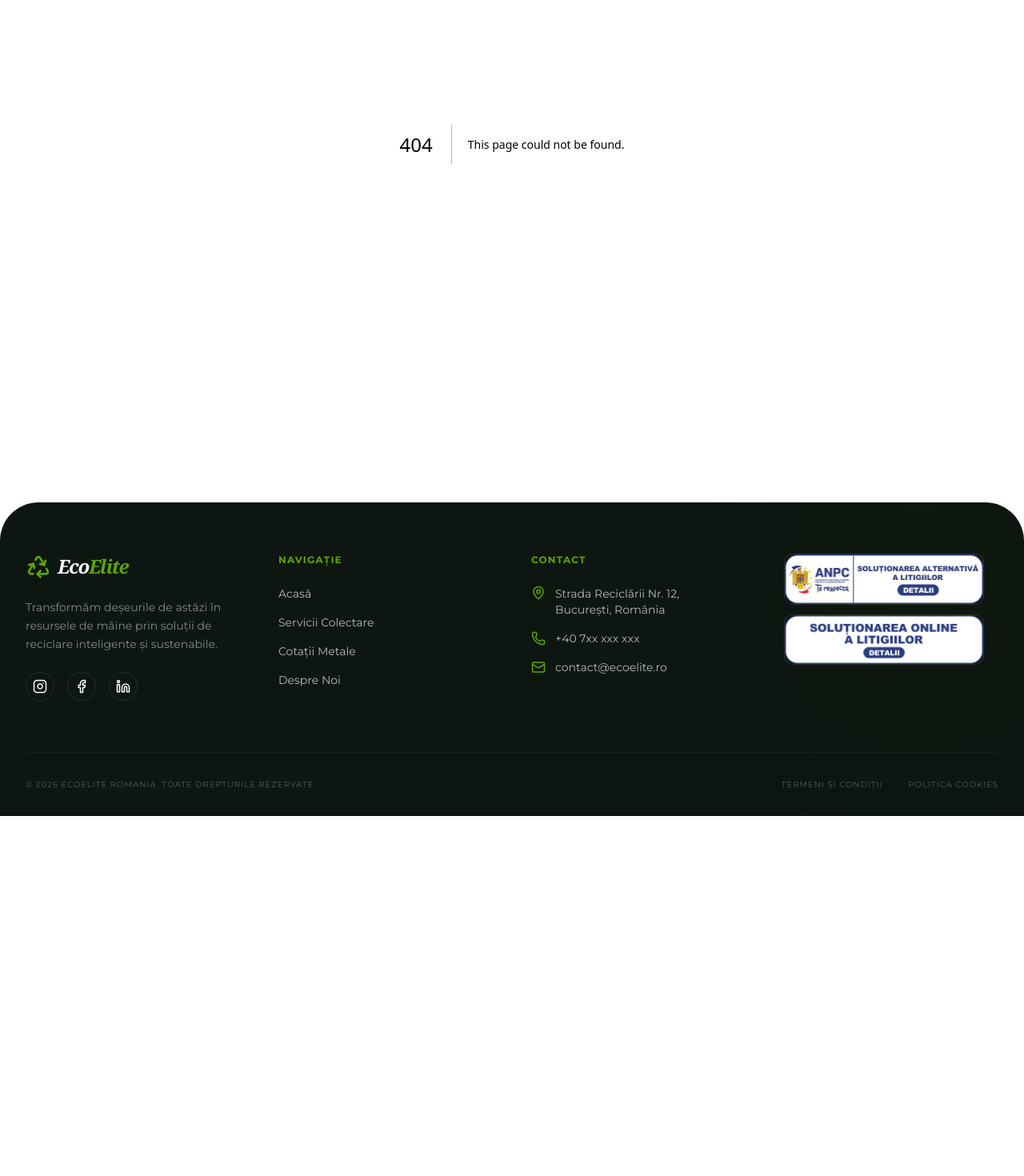
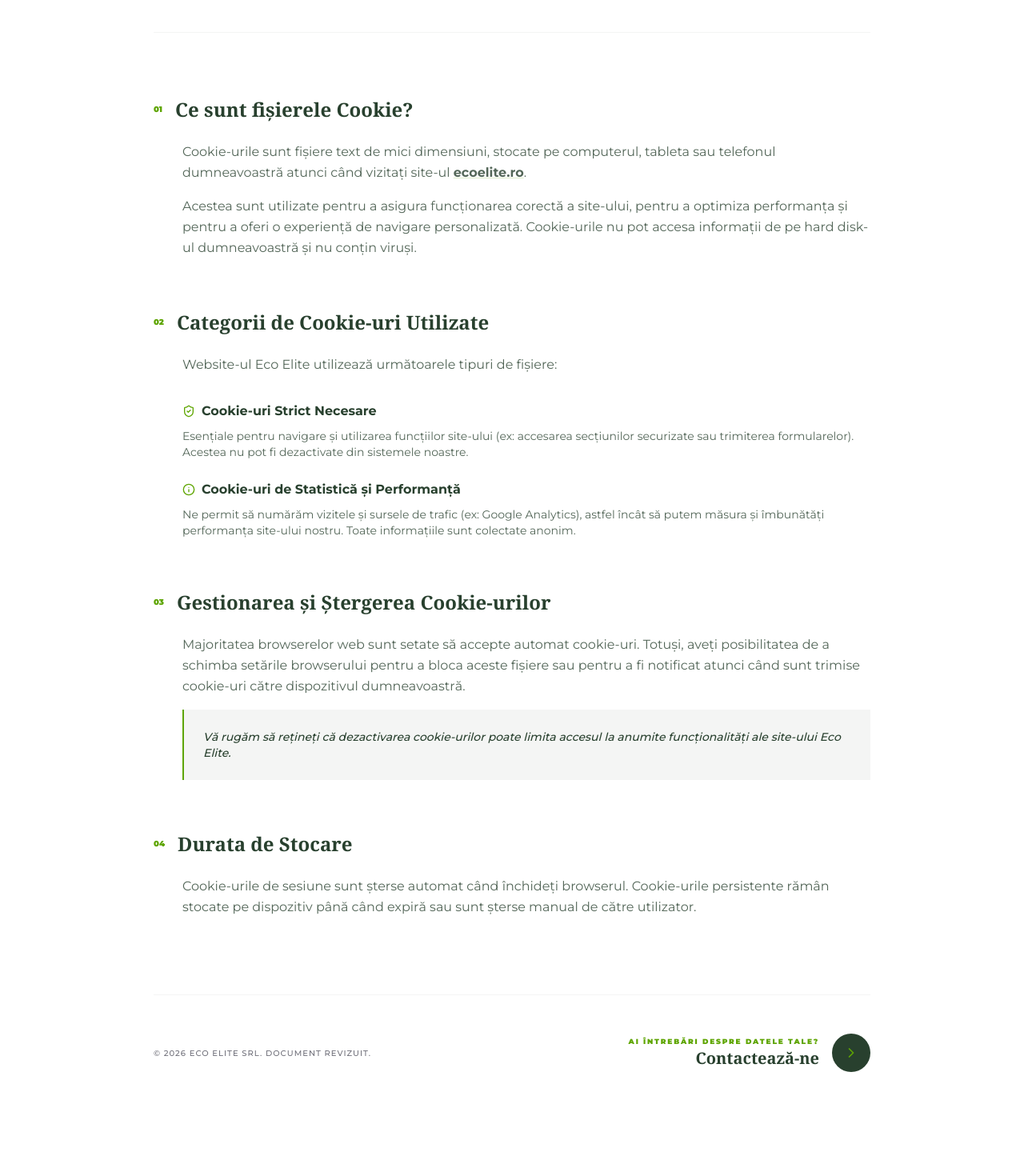
Before and after one commit to Cotet-Mihai/EcoElite, a Next.js app: page /politica-cookies in a window 1280 px wide. Before the commit this address had no page. Shown: the part 220-1690 px from the top of the page at 80% size. Before the commit the page ends 1240 px from the top, so only its background shows below. Built offline with nearby package versions, Linux system fonts and the light colour scheme.

Commit message:
feat(politica-cookies): add cookie policy page

```diff
--- /dev/null
+++ b/app/politica-cookies/page.tsx
@@ -0,0 +1,131 @@
+"use client";
+
+import Link from "next/link";
+import { ChevronRight, Cookie, ShieldCheck, Info, Settings } from "lucide-react";
+
+export default function CookiePolicy() {
+    const currentYear = new Date().getFullYear();
+
+    return (
+        <section className="py-24 px-6 lg:px-10 bg-white min-h-screen">
+            <div className="max-w-4xl mx-auto">
+
+                {/* Header Pagina */}
+                <div className="mb-20 space-y-6 border-b border-foreground/5 pb-12">
+                    <div className="flex items-center gap-3 text-primary">
+                        <Cookie size={20} />
+                        <span className="uppercase tracking-[0.4em] font-black text-[10px]">
+                            Transparență Digitală
+                        </span>
+                    </div>
+                    <h1 className="font-serif text-5xl lg:text-7xl font-bold text-foreground leading-none tracking-tighter">
+                        Politica de
+                        <span className="italic text-primary"> Cookies.</span>
+                    </h1>
+                </div>
+
+                {/* Conținut Document */}
+                <div className="space-y-16 text-foreground/80 leading-relaxed">
+
+                    {/* 01. Ce sunt cookie-urile */}
+                    <div className="space-y-6">
+                        <div className="flex items-center gap-4">
+                            <span className="font-sans text-[10px] font-black text-primary">01</span>
+                            <h3 className="font-serif text-2xl font-bold text-foreground">Ce sunt fișierele Cookie?</h3>
+                        </div>
+                        <div className="pl-9 space-y-4">
+                            <p>
+                                Cookie-urile sunt fișiere text de mici dimensiuni, stocate pe computerul, tableta sau telefonul dumneavoastră atunci când vizitați site-ul <span className="font-bold underline decoration-primary/20">ecoelite.ro</span>.
+                            </p>
+                            <p>
+                                Acestea sunt utilizate pentru a asigura funcționarea corectă a site-ului, pentru a optimiza performanța și pentru a oferi o experiență de navigare personalizată. Cookie-urile nu pot accesa informații de pe hard disk-ul dumneavoastră și nu conțin viruși.
+                            </p>
+                        </div>
+                    </div>
+
+                    {/* 02. Categorii de cookies */}
+                    <div className="space-y-6">
+                        <div className="flex items-center gap-4">
+                            <span className="font-sans text-[10px] font-black text-primary">02</span>
+                            <h3 className="font-serif text-2xl font-bold text-foreground">Categorii de Cookie-uri Utilizate</h3>
+                        </div>
+                        <div className="pl-9 space-y-6">
+                            <p>Website-ul Eco Elite utilizează următoarele tipuri de fișiere:</p>
+
+                            <div className="space-y-6 pt-2">
+                                <div className="space-y-2">
+                                    <h4 className="font-bold text-foreground flex items-center gap-2">
+                                        <ShieldCheck size={16} className="text-primary" />
+                                        Cookie-uri Strict Necesare
+                                    </h4>
+                                    <p className="text-sm">Esențiale pentru navigare și utilizarea funcțiilor site-ului (ex: accesarea secțiunilor securizate sau trimiterea formularelor). Acestea nu pot fi dezactivate din sistemele noastre.</p>
+                                </div>
+
+                                <div className="space-y-2">
+                                    <h4 className="font-bold text-foreground flex items-center gap-2">
+                                        <Info size={16} className="text-primary" />
+                                        Cookie-uri de Statistică și Performanță
+                                    </h4>
+                                    <p className="text-sm">Ne permit să numărăm vizitele și sursele de trafic (ex: Google Analytics), astfel încât să putem măsura și îmbunătăți performanța site-ului nostru. Toate informațiile sunt colectate anonim.</p>
+                                </div>
+                            </div>
+                        </div>
+                    </div>
+
+                    {/* 03. Controlul Cookie-urilor */}
+                    <div className="space-y-6">
+                        <div className="flex items-center gap-4">
+                            <span className="font-sans text-[10px] font-black text-primary">03</span>
+                            <h3 className="font-serif text-2xl font-bold text-foreground">Gestionarea și Ștergerea Cookie-urilor</h3>
+                        </div>
+                        <div className="pl-9 space-y-4">
+                            <p>
+                                Majoritatea browserelor web sunt setate să accepte automat cookie-uri. Totuși, aveți posibilitatea de a schimba setările browserului pentru a bloca aceste fișiere sau pentru a fi notificat atunci când sunt trimise cookie-uri către dispozitivul dumneavoastră.
+                            </p>
+
+                            {/* Box de atenționare stilizat - păstrat din layout-ul tău */}
+                            <div className="bg-foreground/5 border-l-2 border-primary p-6 my-4">
+                                <p className="text-sm font-medium text-foreground italic">
+                                    Vă rugăm să rețineți că dezactivarea cookie-urilor poate limita accesul la anumite funcționalități ale site-ului Eco Elite.
+                                </p>
+                            </div>
+                        </div>
+                    </div>
+
+                    {/* 04. Durata de stocare */}
+                    <div className="space-y-6">
+                        <div className="flex items-center gap-4">
+                            <span className="font-sans text-[10px] font-black text-primary">04</span>
+                            <h3 className="font-serif text-2xl font-bold text-foreground">Durata de Stocare</h3>
+                        </div>
+                        <div className="pl-9">
+                            <p>
+                                Cookie-urile de sesiune sunt șterse automat când închideți browserul. Cookie-urile persistente rămân stocate pe dispozitiv până când expiră sau sunt șterse manual de către utilizator.
+                            </p>
+                        </div>
+                    </div>
+
+                </div>
+
+                {/* Footer Document - Call to action */}
+                <div className="mt-24 pt-12 border-t border-foreground/5 flex flex-col md:flex-row items-center justify-between gap-8">
+                    <p className="text-muted-foreground text-[10px] uppercase tracking-widest font-medium">
+                        © {currentYear} Eco Elite SRL. Document revizuit.
+                    </p>
+
+                    <Link href="/contact">
+                        <button className="group flex items-center gap-4 text-right">
+                            <div className="flex flex-col items-end">
+                                <span className="text-[9px] font-black uppercase tracking-[0.2em] text-primary">Ai întrebări despre datele tale?</span>
+                                <span className="font-serif text-xl font-bold text-foreground">Contactează-ne</span>
+                            </div>
+                            <div className="w-12 h-12 rounded-full bg-foreground flex items-center justify-center group-hover:bg-primary transition-all duration-500">
+                                <ChevronRight className="text-primary group-hover:text-foreground transition-colors" size={20} />
+                            </div>
+                        </button>
+                    </Link>
+                </div>
+            </div>
+        </section>
+    );
+}
--- a/app/termeni-si-conditii/page.tsx
+++ b/app/termeni-si-conditii/page.tsx
@@ -150,7 +150,7 @@ export default function TermsAndConditions() {
                                 <span className="font-serif text-xl font-bold text-foreground">Contactează-ne</span>
                             </div>
                             <div className="w-12 h-12 rounded-full bg-foreground flex items-center justify-center group-hover:bg-primary transition-all duration-500">
-                                <ChevronRight className="text-primary group-hover:text-black transition-colors" size={20} />
+                                <ChevronRight className="text-primary group-hover:text-foreground transition-colors" size={20} />
                             </div>
                         </button>
                     </Link>
--- a/components/Footer.tsx
+++ b/components/Footer.tsx
@@ -111,7 +111,7 @@ export default function Footer() {
                         © {currentYear} EcoElite Romania. Toate drepturile rezervate.
                     </p>
                     <div className="flex gap-8 text-[10px] uppercase tracking-widest text-white/30">
-                        <Link href="/termeni" className="hover:text-white transition-colors">Termeni și Condiții</Link>
+                        <Link href="/termeni-si-conditii" className="hover:text-white transition-colors">Termeni și Condiții</Link>
                         <Link href="/politica-cookies" className="hover:text-white transition-colors">Politica Cookies</Link>
                     </div>
                 </div>
```
